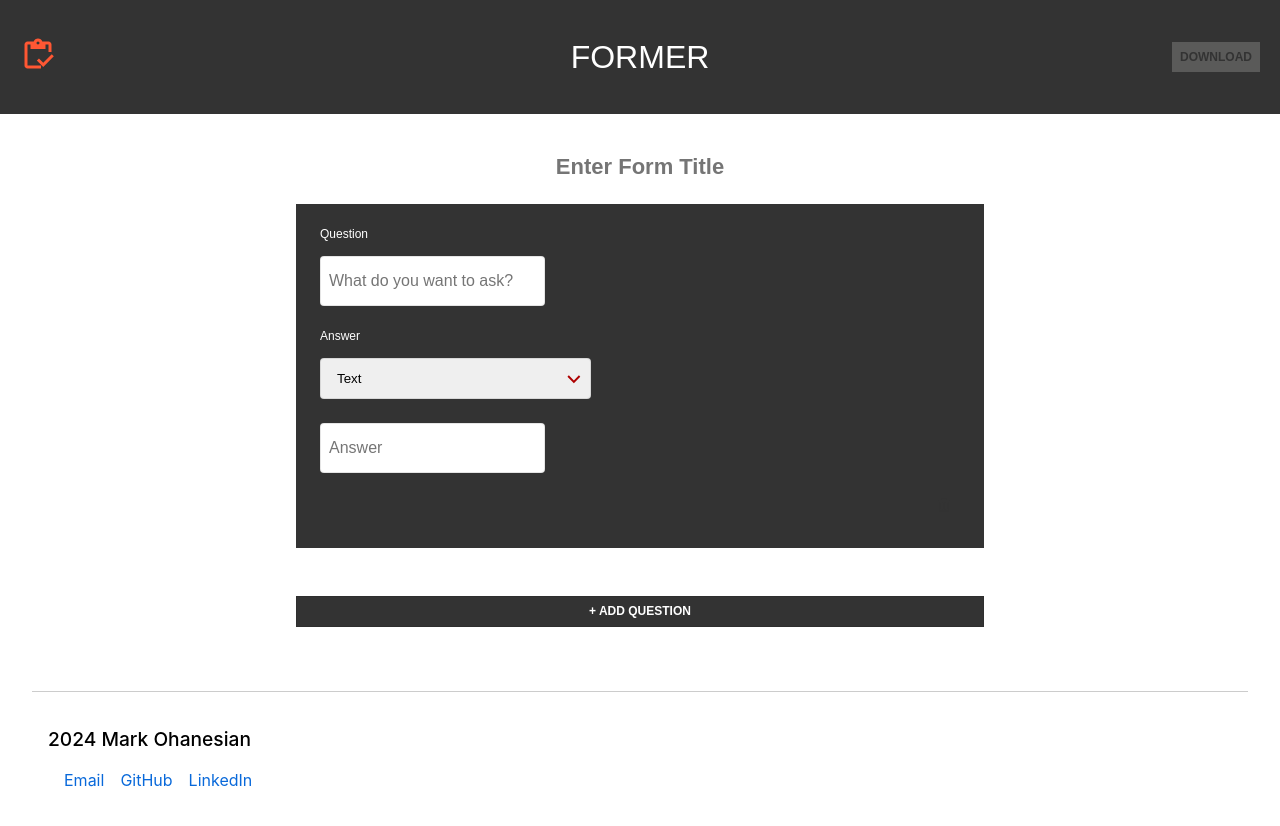
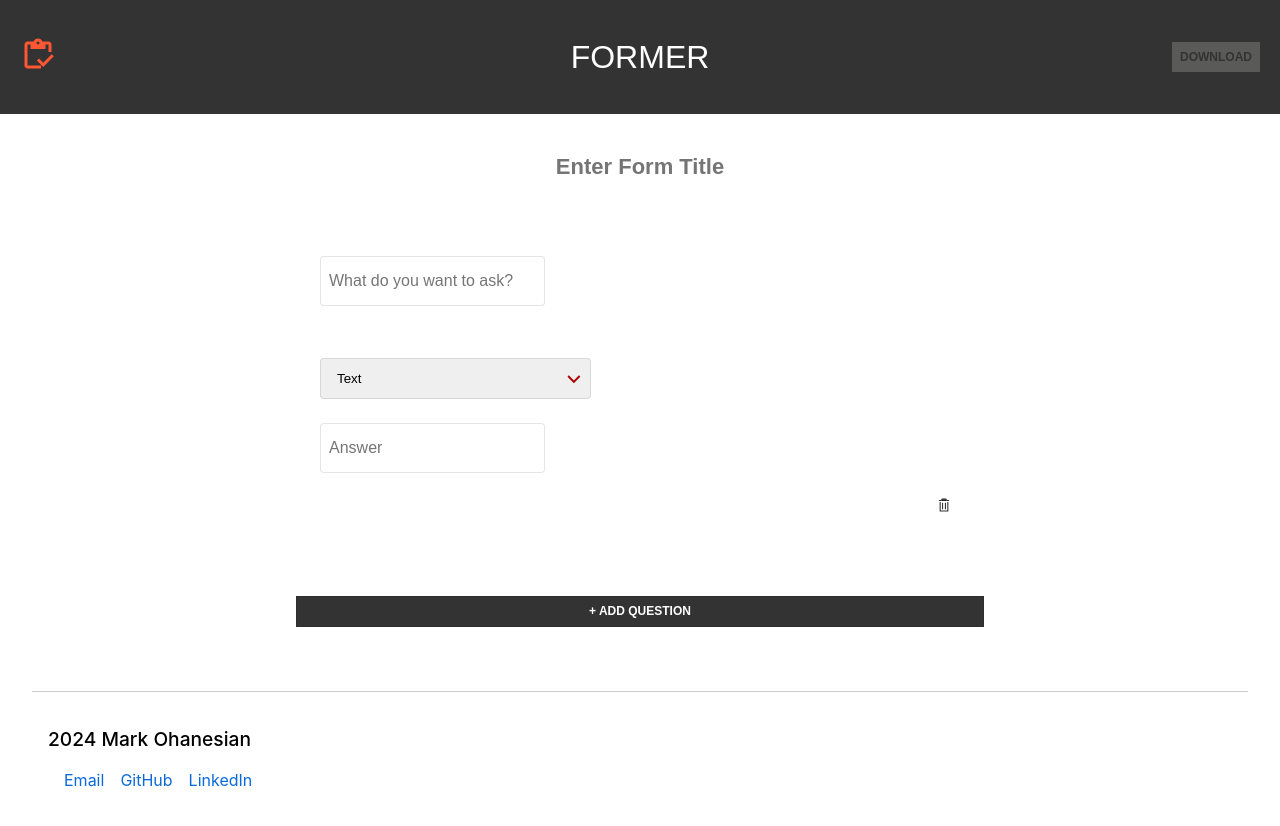
Before and after one commit to markohanesian/former-mso, a React (Create React App) app: page / in a window 1280 px wide. Shown: the top 826 px of the page. Built offline with nearby package versions, Linux system fonts and the light colour scheme.

Commit message:
Make question background transparent again

```diff
--- a/src/components/QuestionForm.js
+++ b/src/components/QuestionForm.js
@@ -22,7 +22,7 @@ export default function QuestionForm() {
 
   const questionStyles = {
     marginBottom: "32px",
-    backgroundColor: colors.primary,
+    backgroundColor: "transparent",
     padding: "24px",
   };
 
```
